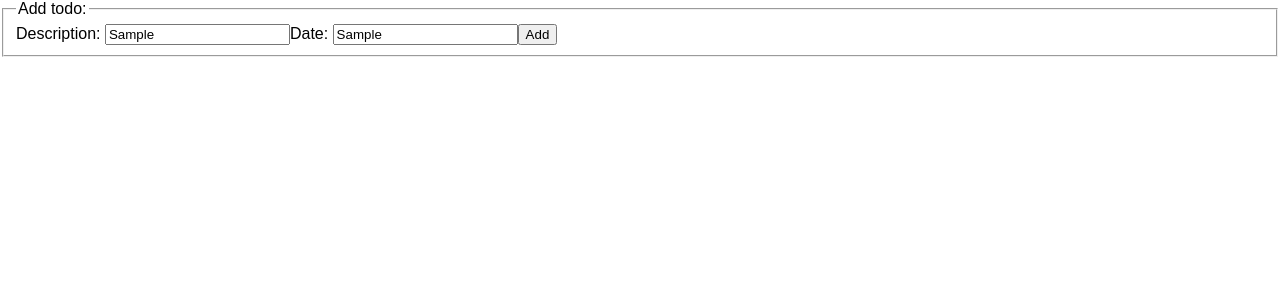
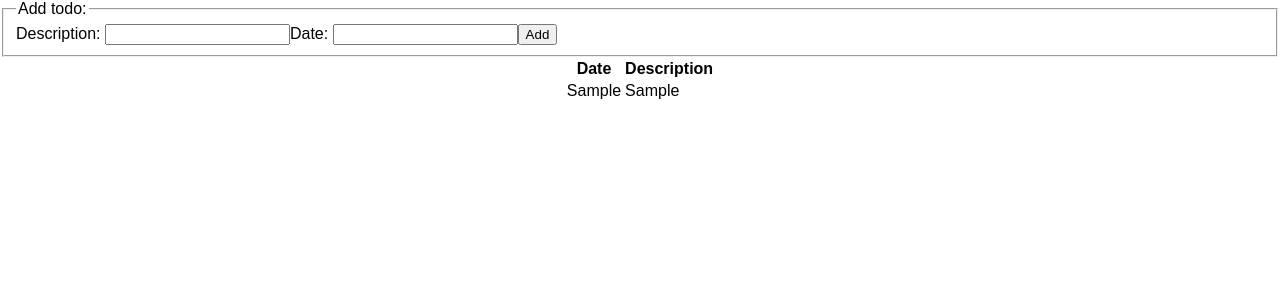
Before and after one commit to KirillPolianin/todo-list, a React (Create React App) app: page / in a window 1280 px wide. Both pictures are taken after typing "Sample", "Sample" into the empty fields and a click on the input "Add". Shown: the top 300 px of the page. Built offline with nearby package versions, Linux system fonts and the light colour scheme.

Commit message:
Basic functionality is set up and working

```diff
--- /dev/null
+++ b/src/components/App.css
@@ -0,0 +1,28 @@
+.App {
+  text-align: center;
+}
+
+.App-logo {
+  animation: App-logo-spin infinite 20s linear;
+  height: 80px;
+}
+
+.App-header {
+  background-color: #222;
+  height: 50px;
+  padding: 20px;
+  color: white;
+}
+
+.App-title {
+  font-size: 1.5em;
+}
+
+.App-intro {
+  font-size: large;
+}
+
+table {
+  margin-left: auto;
+  margin-right: auto;
+}
--- a/src/components/add_todo_form.js
+++ b/src/components/add_todo_form.js
@@ -17,8 +17,12 @@ class AddTodoForm extends Component {
   };
 
   onInputSubmit = (event) => {
-
     event.preventDefault();
+    this.props.onFormSubmit(this.state);
+    this.setState({
+      date: "",
+      description: ""
+    });
   };
 
   render() {
@@ -27,9 +31,9 @@ class AddTodoForm extends Component {
         <fieldset>
           <legend>Add todo:</legend>
           <label htmlFor="description">Description: </label>
-          <input type="text" id="description" name="description" onChange={this.onInputChange}/>
+          <input type="text" id="description" name="description" value={this.state.description} onChange={this.onInputChange} required />
           <label htmlFor="date">Date: </label>
-          <input type="text" id="date" name="date" onChange={this.onInputChange} />
+          <input type="text" id="date" name="date" value={this.state.date} onChange={this.onInputChange} required />
           <input type="submit" value="Add" />
         </fieldset>
       </form>
--- a/src/components/todo_list_item.js
+++ b/src/components/todo_list_item.js
@@ -3,8 +3,10 @@ import React from 'react';
 const TodoListItem = (props) => {
   return (
     <tr>
-      <td>{props.todo.age}</td>
+      <td>{props.todo.date}</td>
       <td>{props.todo.description}</td>
     </tr>
   );
 };
+
+export default TodoListItem;
--- a/src/components/todo_page.js
+++ b/src/components/todo_page.js
@@ -1,11 +1,33 @@
-import React from 'react';
+import React, { Component } from 'react';
 
 import AddTodoForm from './add_todo_form';
+import TodosList from './todos_list';
 
-const TodoPage = (props) => {
-  return (
-    <AddTodoForm />
-  );
+import './App.css';
+
+class TodoPage extends Component {
+  constructor(props) {
+    super(props);
+
+    this.state = {
+      todos: []
+    };
+  }
+
+  addTodo(todo) {
+    this.setState({
+      todos: [...this.state.todos, todo]
+    });
+  }
+
+  render() {
+    return (
+      <div>
+      <AddTodoForm onFormSubmit={todo => this.addTodo(todo)} />
+      <TodosList todos={this.state.todos} />
+      </div>
+    );
+  }
 };
 
 export default TodoPage;
--- a/src/components/todos_list.js
+++ b/src/components/todos_list.js
@@ -1,20 +1,24 @@
 import React from 'react';
+
+import TodoListItem from './todo_list_item';
 
 const TodosList = (props) => {
 
-  const todoListItems = props.todos.map((todos, index) => {
+  const todoListItems = props.todos.map((todo, index) => {
     return (
-      <>
+      <TodoListItem key={index} todo={todo} />
     );
   });
 
   return (
-    <table className="">
-      <tr>
-        <th>Date</th>
-        <th>Description</th>
-      </tr>
-      {todoListItems}
+    <table>
+      <tbody>
+        <tr>
+          <th>Date</th>
+          <th>Description</th>
+        </tr>
+        {todoListItems}
+      </tbody>
     </table>
   );
 }
```
Also changed, not shown: package.json (line endings or trailing spaces), 1 other file (tests, documents, lock files or other folders).
